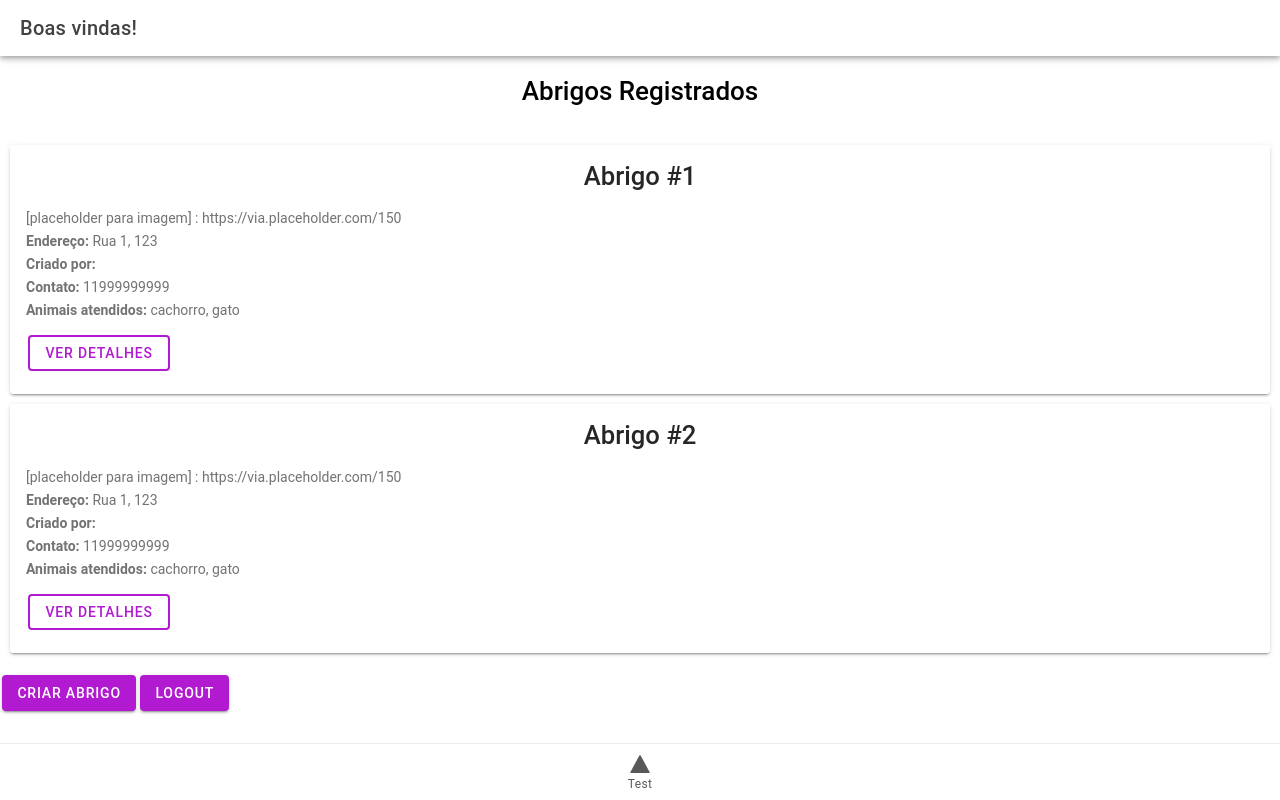
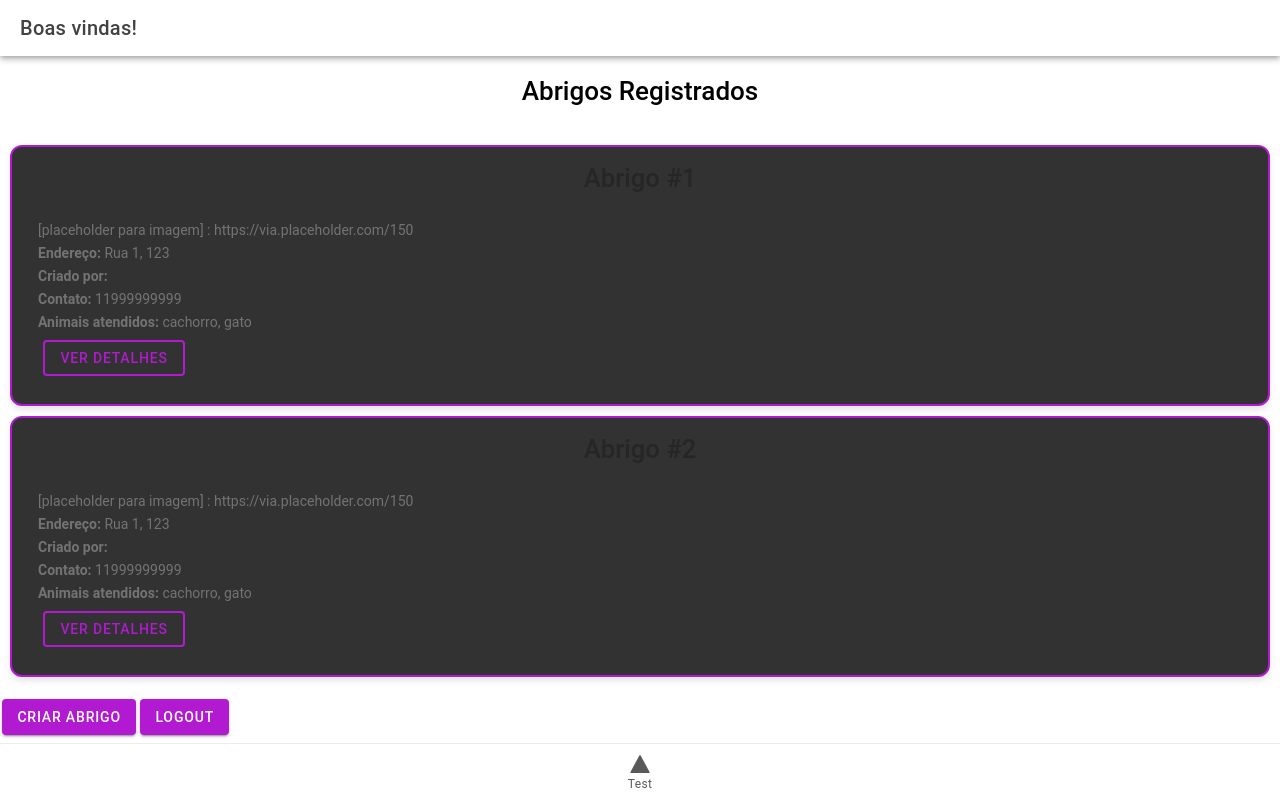
Before and after one commit to AnaWestphalen/gestor-abrigo-pet, a React (Vite) app in the folder mobile/: page /auth in a window 1280 px wide. Both pictures are taken after a click on the element "LOGIN". Built offline with nearby package versions, Linux system fonts and the light colour scheme.

Commit message:
"Add more style to ion cards"

```diff
--- a/mobile/src/domain/dashboard/DashboardPage/DashboardPage.css
+++ b/mobile/src/domain/dashboard/DashboardPage/DashboardPage.css
@@ -8,12 +8,26 @@
     margin: 10px;
   }
 
-  .card {
-    margin-top: 12px;
-    margin-bottom: 10px;
+  .details-button {
+    margin:5px;
   }
 
   h1 {
     text-align: center;
     margin-bottom: 20px;
   }
+
+  .custom-card {
+    border: 2px solid var(--ion-color-primary);
+    background-color: var(--ion-color-dark);
+    box-shadow: 0px 4px 6px rgba(0, 0, 0, 0.1);
+    border-radius: 12px;
+  }
+
+  .custom-card-header {
+    color: var(--ion-color-primary); /* Text color using primary */
+  }
+
+  .custom-card-content {
+    margin: 10px;
+  }
--- a/mobile/src/domain/dashboard/DashboardPage/DashboardPage.tsx
+++ b/mobile/src/domain/dashboard/DashboardPage/DashboardPage.tsx
@@ -60,11 +60,12 @@ export const DashboardPage: FC = () => {
 
 
             <IonCard key={shelter.id}
-            routerLink={`/shelter/${shelter.id}`}>
-              <IonCardHeader>
+            routerLink={`/shelter/${shelter.id}`}
+            className="custom-card">
+              <IonCardHeader className="custom-card-header">
                 <IonCardTitle className="shelter-list-title">{shelter.name}</IonCardTitle>
               </IonCardHeader>
-            <IonCardContent>
+            <IonCardContent className="custom-card-content">
               <p>[placeholder para imagem] : {shelter.img}</p>
               <p><strong>Endereço: </strong>{shelter.address}</p>
               <p><strong>Criado por: </strong>{shelter.createdBy}</p>
@@ -72,7 +73,7 @@ export const DashboardPage: FC = () => {
               <p><strong>Animais atendidos:</strong> {shelter.accepts.join(', ')}</p>
 
               {/* Example action button */}
-              <IonButton fill="outline" color="primary" className="card" >
+              <IonButton fill="outline" color="primary" className="details-button" >
                 Ver Detalhes
               </IonButton>
             </IonCardContent>
```
